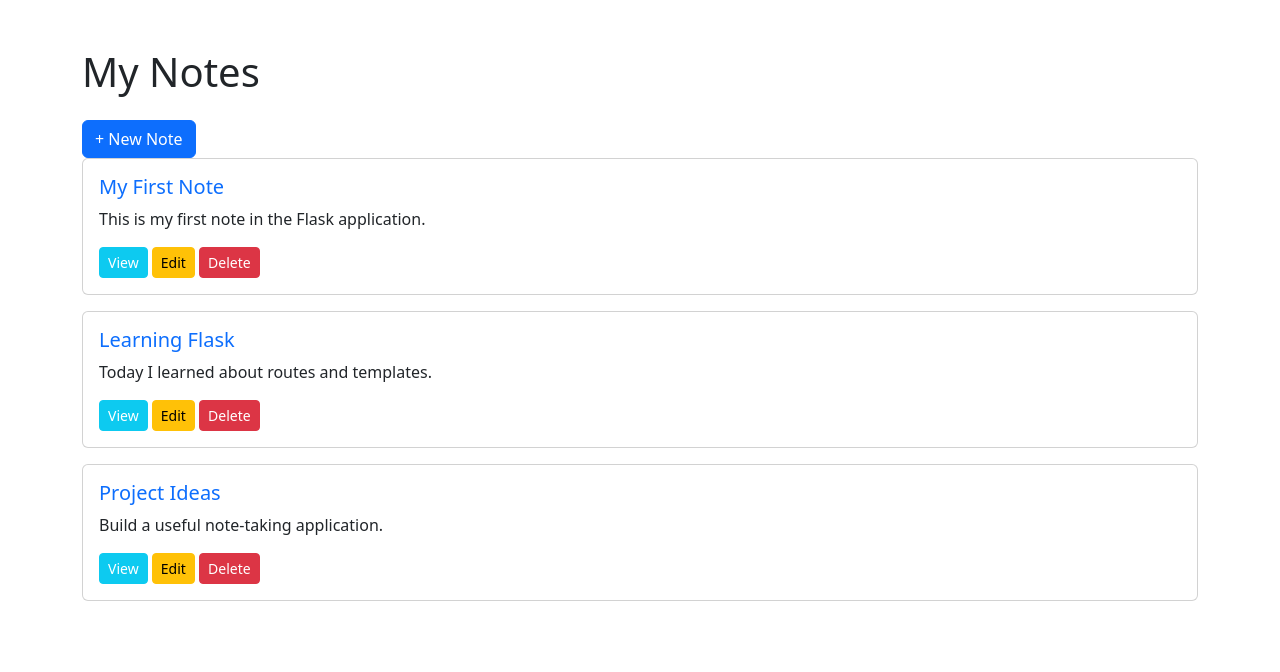
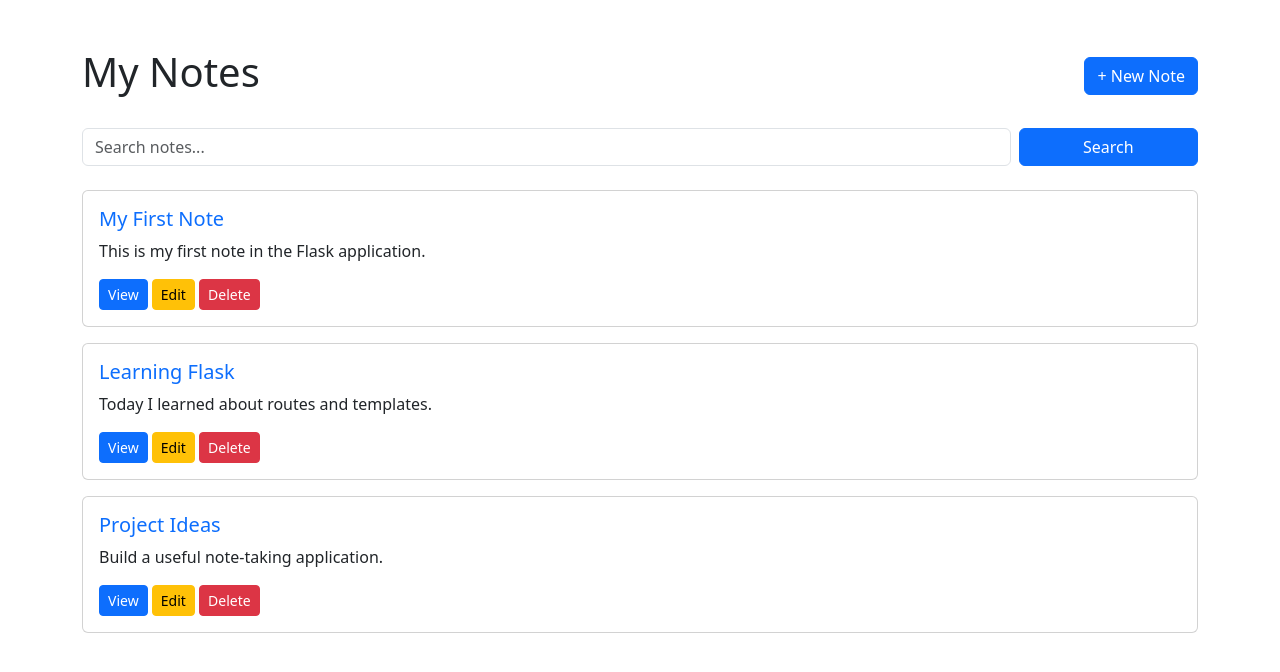
Before and after one commit to cheaborin007-bit/Note-Website, a Flask app: page /notes in a window 1280 px wide. Shown: the part 56-728 px from the top of the page. Run offline with Flask 3, Linux system fonts and the light colour scheme.

Commit message:
Finish Day 9 — Search and Filter Notes

```diff
--- a/app.py
+++ b/app.py
@@ -36,7 +36,25 @@ def home():
 
 @app.route("/notes")
 def notes():
-    return render_template("notes.html", notes=notes_data)
+    search_query = request.args.get("search", "").strip().lower()
+
+    if search_query:
+        filtered_notes = []
+
+        for note in notes_data:
+            title = note["title"].lower()
+            content = note["content"].lower()
+
+            if search_query in title or search_query in content:
+                filtered_notes.append(note)
+    else:
+        filtered_notes = notes_data
+
+    return render_template(
+        "notes.html",
+        notes=filtered_notes,
+        search_query=search_query
+    )
 
 @app.route("/about")
 def about():
--- a/templates/notes.html
+++ b/templates/notes.html
@@ -1,19 +1,53 @@
 {% extends "base.html" %}
 
-{% block title %}
-Notes
-{% endblock %}
+{% block title %}Notes{% endblock %}
 
 {% block content %}
 
-<h1 class="mb-4">My Notes</h1>
+<div class="d-flex justify-content-between align-items-center mb-4">
+    <h1>My Notes</h1>
 
-    <a href="{{ url_for('create_note') }}" class="btn btn-primary">
+    <a href="{{ url_for('create_note') }}"
+       class="btn btn-primary">
         + New Note
     </a>
+</div>
 
+<form method="GET"
+      action="{{ url_for('notes') }}"
+      class="row g-2 mb-4">
+
+    <div class="col-md-10">
+        <input type="text"
+               name="search"
+               class="form-control"
+               placeholder="Search notes..."
+               value="{{ search_query }}">
+    </div>
+
+    <div class="col-md-2 d-grid">
+        <button type="submit" class="btn btn-primary">
+            Search
+        </button>
+    </div>
+</form>
+
+{% if search_query %}
+    <div class="mb-3">
+        <span class="text-muted">
+            Search results for:
+            <strong>{{ search_query }}</strong>
+        </span>
+
+        <a href="{{ url_for('notes') }}"
+           class="btn btn-sm btn-outline-secondary ms-2">
+            Clear Search
+        </a>
+    </div>
+{% endif %}
+
+{% if notes %}
     {% for note in notes %}
-
         <div class="card mb-3">
             <div class="card-body">
 
@@ -28,38 +62,33 @@ Notes
                     {{ note.content }}
                 </p>
 
-            <div class="mt-3">
-
-                <!-- View -->
                 <a href="{{ url_for('view_note', note_id=note.id) }}"
-                   class="btn btn-sm btn-info text-white">
+                   class="btn btn-sm btn-primary">
                     View
                 </a>
 
-                <!-- Edit -->
                 <a href="{{ url_for('edit_note', note_id=note.id) }}"
                    class="btn btn-sm btn-warning">
                     Edit
                 </a>
 
-                <!-- Delete -->
                 <form method="POST"
                       action="{{ url_for('delete_note', note_id=note.id) }}"
                       class="d-inline"
                       onsubmit="return confirm('Are you sure you want to delete this note?');">
 
-                    <button type="submit"
-                            class="btn btn-sm btn-danger">
+                    <button type="submit" class="btn btn-sm btn-danger">
                         Delete
                     </button>
-
                 </form>
 
             </div>
-
         </div>
+    {% endfor %}
+{% else %}
+    <div class="alert alert-warning">
+        No notes found.
     </div>
-
-{% endfor %}
+{% endif %}
 
 {% endblock %}
```
Lines whose indentation alone changed are shown as unchanged.
